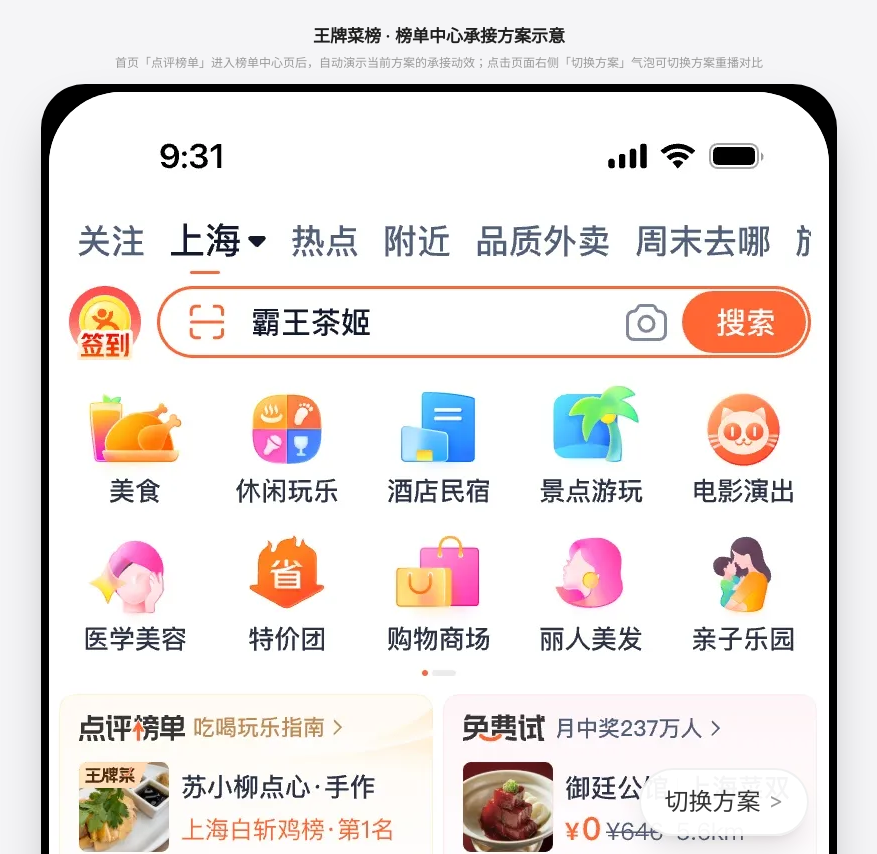
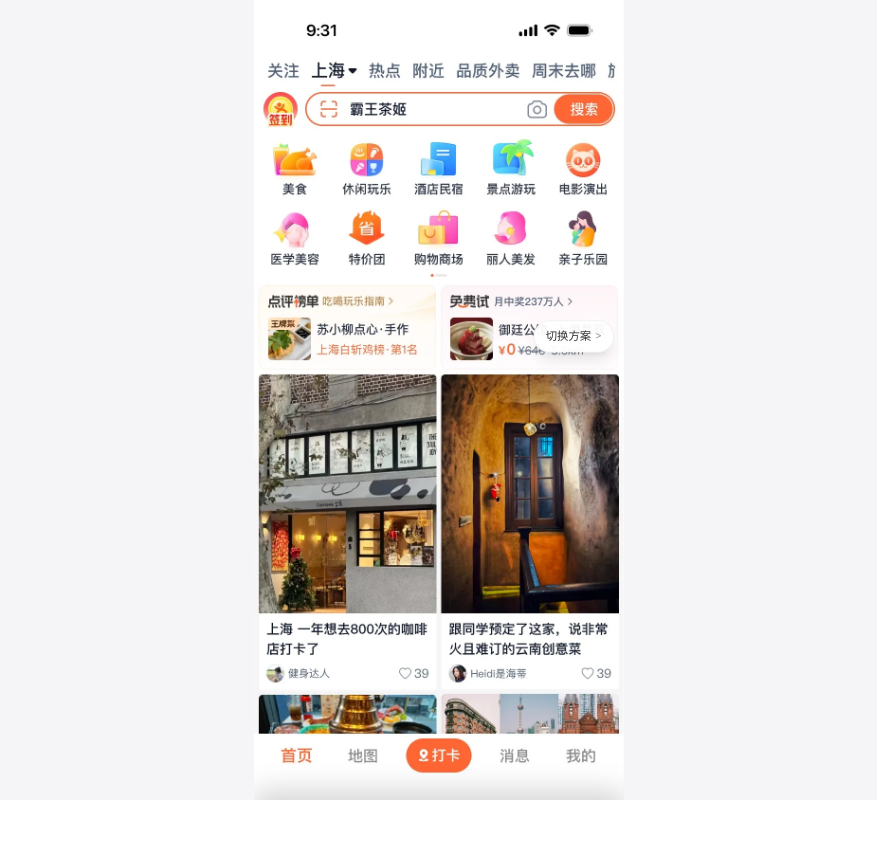
Before and after one commit to misqo67/---, a React (Vite) app: page / in a window 1280 px wide. Shown: the top 854 px of the page, without its empty margins (201-1078 px from the left). After the commit the page ends 800 px from the top, so only its background shows below. Built offline with nearby package versions, Linux system fonts and the light colour scheme.

Commit message:
feat: 去除标题与手机外壳描边圆角，屏幕自适应窗口尺寸

```diff
--- a/src/pages/Index.jsx
+++ b/src/pages/Index.jsx
@@ -6,7 +6,6 @@
 
 const SCREEN_W = 390;
 const SCREEN_H = 844;
-const DISPLAY_SCALE = 2; // 页面演示固定按 780×1688（2x）呈现
 const HALF_RATIO = 0.8;
 const ACE_TOP_CROP = 40; // 方案A半浮层态裁掉的头部状态栏区域(px)，展开成整页时恢复
 const HALF_H = Math.round(SCREEN_H * HALF_RATIO);
@@ -29,10 +28,24 @@
   const [iconBounceKey, setIconBounceKey] = useState(0); // 返回时王牌菜榜 icon 扫光动效重放计数
   const [animOn, setAnimOn] = useState(true); // 切换方案瞬间关闭过渡，避免穿帮
   const [bubbleOpen, setBubbleOpen] = useState(false); // 悬浮方案切换气泡展开态
+  const [scale, setScale] = useState(1);
+  const scaleRef = useRef(1);
   const dragRef = useRef(null);
   const iframeRef = useRef(null);
   const schemeRef = useRef(scheme);
   useEffect(() => { schemeRef.current = scheme; }, [scheme]);
+
+  // 自适应不同屏幕尺寸：完整呈现手机屏幕（390×844）
+  useEffect(() => {
+    const fit = () => {
+      const s = Math.max(0.2, Math.min(window.innerWidth / SCREEN_W, window.innerHeight / SCREEN_H));
+      scaleRef.current = s;
+      setScale(s);
+    };
+    fit();
+    window.addEventListener("resize", fit);
+    return () => window.removeEventListener("resize", fit);
+  }, []);
 
   // 王牌菜榜自包含单文件（素材已内联），用 blob URL 承载，部署后不依赖 public 目录
   const aceDocUrl = useMemo(() => URL.createObjectURL(new Blob([aceStandaloneRaw], { type: "text/html" })), []);
@@ -103,7 +116,7 @@
   };
   const onHandleMove = (e) => {
     if (!dragRef.current) return;
-    const dy = (e.clientY - dragRef.current.startY) / DISPLAY_SCALE;
+    const dy = (e.clientY - dragRef.current.startY) / scaleRef.current;
     const next = Math.min(SCREEN_H, Math.max(220, HALF_H - dy));
     setSheetH(next);
   };
@@ -144,7 +157,7 @@
   const panelHeight = scheme === "half" && ace === "half" ? sheetH ?? HALF_H : SCREEN_H;
 
   return (
-    <div className="min-h-screen w-full bg-[#f5f5f7] flex flex-col items-center" style={{ fontFamily: "-apple-system, 'PingFang SC', 'Helvetica Neue', sans-serif" }}>
+    <div className="w-screen h-screen overflow-hidden bg-[#f5f5f7] flex items-center justify-center" style={{ fontFamily: "-apple-system, 'PingFang SC', 'Helvetica Neue', sans-serif" }}>
       <style>{`
         @keyframes ace-icon-shine {
           0% { transform: translateX(-130%) skewX(-20deg); }
@@ -157,32 +170,17 @@
           will-change: transform;
         }
       `}</style>
-      {/* 顶部标题与方案切换 */}
-      <div className="w-full flex flex-col items-center pt-6 pb-3 px-4">
-        <div className="text-[17px] font-semibold text-[#1f1f1f]">王牌菜榜 · 榜单中心承接方案示意</div>
-        <div className="text-[12px] text-[#999] mt-1">首页「点评榜单」进入榜单中心页后，自动演示当前方案的承接动效；点击页面右侧「切换方案」气泡可切换方案重播对比</div>
-      </div>
-
-      {/* 手机舞台 */}
-      <div className="flex-1 flex items-start justify-center pb-8" style={{ width: "100%" }}>
+      {/* 手机屏幕（自适应不同屏幕尺寸，无外壳描边与圆角） */}
+      <div style={{ width: SCREEN_W * scale, height: SCREEN_H * scale }}>
         <div
-          className="relative rounded-[44px] bg-black shadow-2xl"
+          className="relative overflow-hidden bg-white"
           style={{
-            width: SCREEN_W * DISPLAY_SCALE + 16,
-            height: SCREEN_H * DISPLAY_SCALE + 16,
-            padding: 8,
+            width: SCREEN_W,
+            height: SCREEN_H,
+            transform: `scale(${scale})`,
+            transformOrigin: "top left",
           }}
         >
-          <div
-            className="relative overflow-hidden bg-white"
-            style={{
-              width: SCREEN_W,
-              height: SCREEN_H,
-              transform: `scale(${DISPLAY_SCALE})`,
-              transformOrigin: "top left",
-              borderRadius: 36,
-            }}
-          >
             {/* ===== 底层页面（首页 / 榜单中心页）===== */}
             <div
               className="absolute inset-0"
@@ -391,6 +389,5 @@
           </div>
         </div>
       </div>
-    </div>
   );
 }
```
